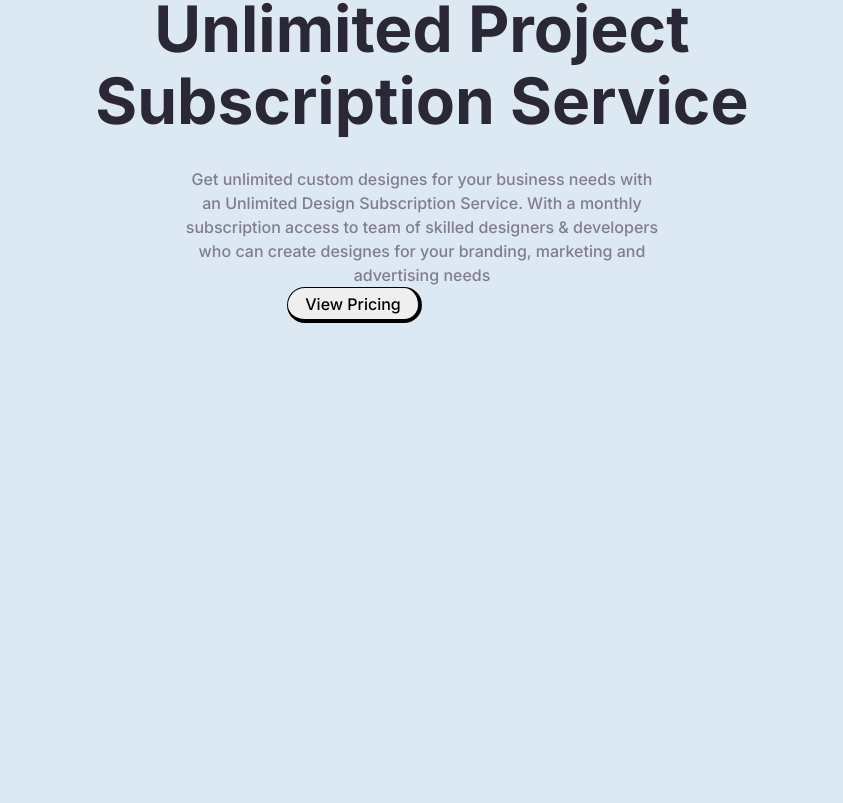
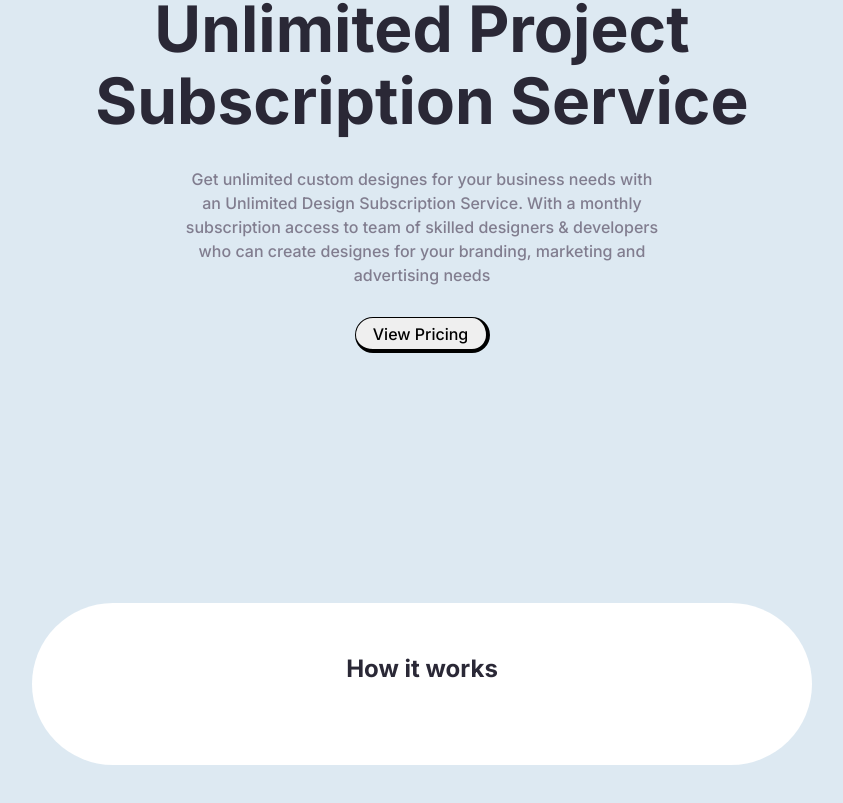
Before and after one commit to rukshonarad/personal-portfolio, a React (Create React App) app: page / in a window 1280 px wide. Shown: the part 257-1060 px from the top of the page, without its empty margins (218-1061 px from the left). Built offline with nearby package versions, Linux system fonts and the light colour scheme.

Commit message:
Implement service description

```diff
--- a/src/page/home/HomePage.tsx
+++ b/src/page/home/HomePage.tsx
@@ -3,6 +3,7 @@ import { TopNavigation } from "./sections/top-navigation/TopNavigation";
 
 import styled, { keyframes } from "styled-components";
 import { Services } from "./sections/service/Services";
+import { ServiceDescription } from "./sections/service/ServiceDescription";
 
 const Base = styled.div`
     max-width: 192rem;
@@ -42,6 +43,7 @@ const HomePage = () => {
         <Base>
             <TopNavigation />
             <Services />
+            <ServiceDescription />
         </Base>
     );
 };
--- /dev/null
+++ b/src/page/home/sections/service/ServiceDescription.tsx
@@ -0,0 +1,40 @@
+import styled from "styled-components";
+import { Button } from "../../../../design-system";
+import { Typography } from "../../../../design-system/Typography";
+// import { FeaturesCard } from "./featuresCard";
+// import { features } from "./featuresCard/features";
+
+const SectionBase = styled.section`
+    max-width: calc(100% - 500px);
+    padding: 5rem 5rem;
+    background-color: white;
+    width: 142rem;
+    border-radius: var(--space-80);
+    margin: 0 auto;
+`;
+
+const DescriptionTextWrapper = styled.div`
+    text-align: center;
+    margin-bottom: var(--space-50);
+    width: 70%;
+    margin: 0 auto;
+`;
+
+const Title = styled(Typography)`
+    color: var(--jaguar-900);
+    margin-bottom: var(--space-30);
+`;
+
+const ServiceDescription = () => {
+    return (
+        <SectionBase>
+            <DescriptionTextWrapper>
+                <Title variant="h6" weight="bold">
+                    How it works
+                </Title>
+            </DescriptionTextWrapper>
+        </SectionBase>
+    );
+};
+
+export { ServiceDescription };
--- a/src/page/home/sections/service/Services.tsx
+++ b/src/page/home/sections/service/Services.tsx
@@ -26,12 +26,16 @@ const Description = styled(Typography)`
     margin-bottom: var(--space-40);
     width: 70%;
     margin: 0 auto;
+    margin-bottom: var(--space-30);
 `;
 
 const ButtonWrapper = styled.div`
     margin: 0 auto;
     max-width: 27rem;
-    margin-bottom: var(--space-64);
+
+    Button {
+        margin: 0 auto;
+    }
 `;
 
 const Services = () => {
```
